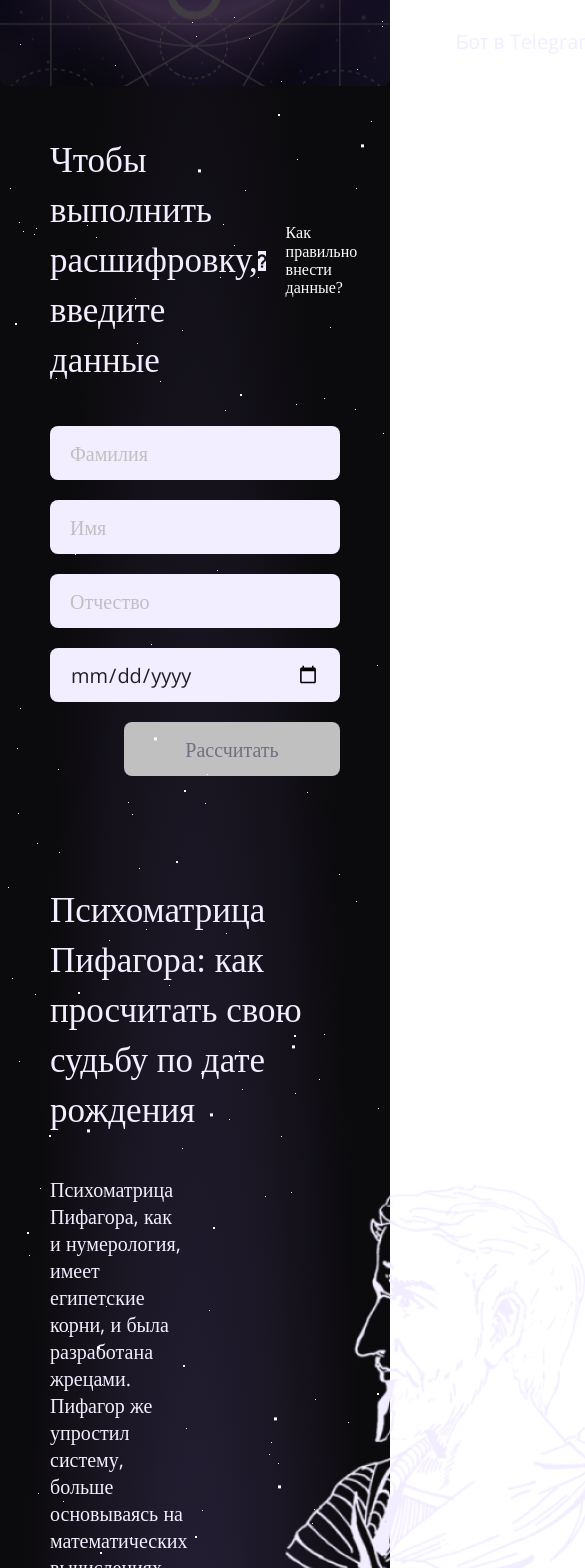
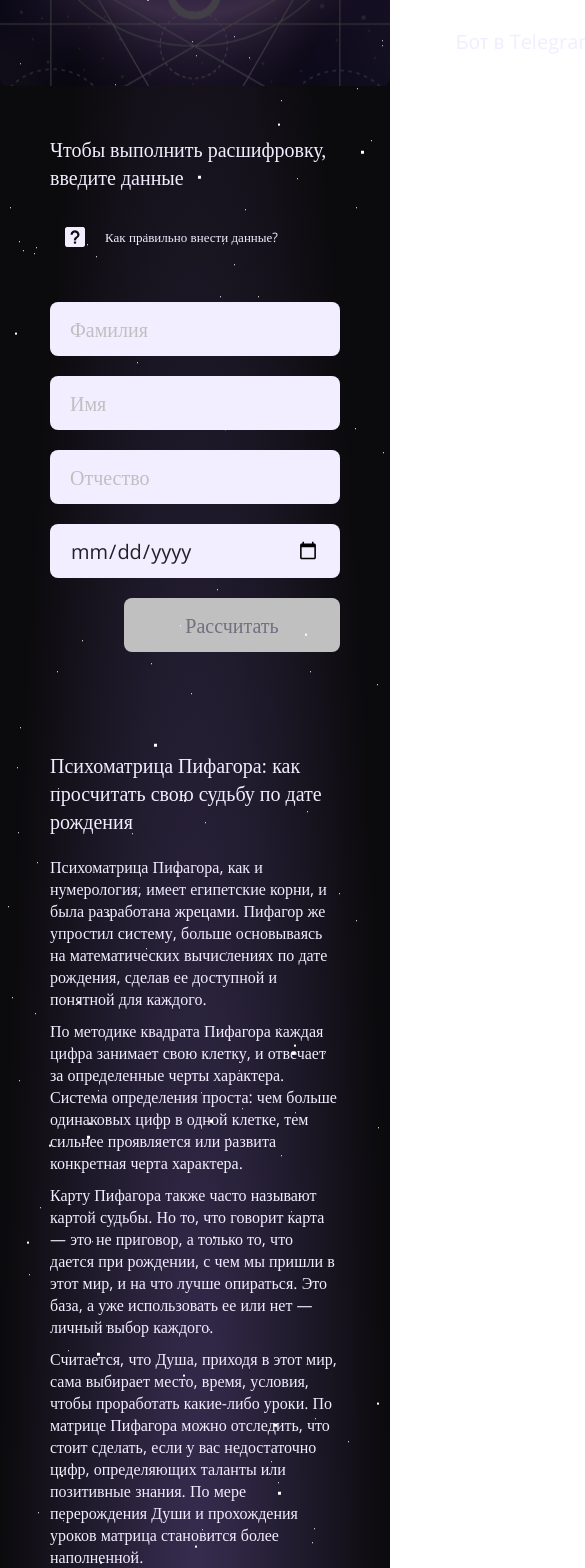
Before and after one commit to vadimsad/Numerology, a React (Create React App) app: page / in a window 390 px wide. Shown: the part 380-1948 px from the top of the page, 585 px wide, since content can reach past the window. Built offline with nearby package versions, Linux system fonts and the light colour scheme; a web font is replaced by a local one.

Commit message:
feat: tablet layout

```diff
--- a/src/Decoding/Decoding.css
+++ b/src/Decoding/Decoding.css
@@ -5,13 +5,11 @@
   width: 100%;
   padding: 0 50px;
 }
-
-/* @media screen and (max-width: 1440px) {
+@media screen and (max-width: 1200px) {
   .decoding {
-    margin: 110px 50px 0;
-    width: auto;
+    margin: 100px auto 0;
   }
-} */
+}
 
 .decoding__title {
   font-family: "Piazzolla";
@@ -22,16 +20,55 @@
   color: #f2edff;
   margin: 0;
 }
+@media screen and (max-width: 1200px) {
+  .decoding__title {
+    font-size: 35px;
+    line-height: 50px;
+  }
+}
+@media screen and (max-width: 900px) {
+  .decoding__title {
+    font-size: 20px;
+    line-height: 28px;
+  }
+}
 
 .decoding__container {
   width: 100%;
   display: flex;
+  align-items: flex-start;
   gap: 20px;
   margin: 40px auto 31px;
+}
+@media screen and (max-width: 1200px) {
+  .decoding__container {
+    margin: 30px auto 34px;
+  }
+  .decoding .decoding__container:nth-child(4) {
+    margin: 30px auto 90px;
+  }
+}
+@media screen and (max-width: 900px) {
+  .decoding__container {
+    margin: 20px auto;
+    flex-direction: column;
+  }
 }
 
 .decoding__text-container {
   max-width: 796px;
+  width: 100%;
+}
+
+@media screen and (max-width: 1200px) {
+  .decoding__text-container {
+    max-width: 452px;
+  }
+}
+@media screen and (max-width: 900px) {
+  .decoding__text-container {
+    max-width: 100%;
+  }
 }
 
 .decoding__text {
@@ -43,11 +80,39 @@
   line-height: 27px;
   color: #f2edff;
 }
+@media screen and (max-width: 900px) {
+  .decoding__text {
+    font-size: 16px;
+    line-height: 22px;
+  }
+}
+
+.decoding__image {
+  width: 524px;
+  display: flex;
+  justify-content: center;
+  align-items: center;
+}
+@media screen and (max-width: 1200px) {
+  .decoding__image {
+    width: 452px;
+  }
+}
+@media screen and (max-width: 900px) {
+  .decoding__image {
+    display: none;
+  }
+}
 
 .decoding__grid-container {
   display: grid;
   grid-template-columns: repeat(3, 1fr);
   gap: 20px;
+}
+@media screen and (max-width: 1200px) {
+  .decoding__grid-container {
+    gap: 30px;
+  }
 }
 
 .decoding__grid-item {
@@ -61,6 +126,18 @@
   align-items: center;
   justify-content: space-between;
   box-sizing: border-box;
+}
+@media screen and (max-width: 1200px) {
+  .decoding__grid-item {
+    width: 130px;
+    height: 130px;
+  }
+}
+@media screen and (max-width: 900px) {
+  .decoding__grid-item {
+    width: 100px;
+    height: 100px;
+  }
 }
 
 .decoding__grid-heading {
@@ -85,6 +162,11 @@
 
 .decoding__items-container {
   margin-left: 34px;
+}
+@media screen and (max-width: 1200px) {
+  .decoding__items-container {
+    margin-left: 0;
+  }
 }
 
 .decoding__items {
@@ -120,12 +202,31 @@
 
 .decoding__mean-container {
   display: flex;
+  justify-content: space-between;
   gap: 20px;
-  margin: 50px 0 50px;
+  margin: 50px 0;
+}
+@media screen and (max-width: 1200px) {
+  .decoding__mean-container {
+    margin: 30px 0;
+  }
 }
 
 .decoding__numbers {
   width: 524px;
   height: 350px;
   border-radius: 8px;
+  -o-object-fit: cover;
+  object-fit: cover;
 }
+@media screen and (max-width: 1200px) {
+  .decoding__numbers {
+    width: 455px;
+    height: 530px;
+  }
+}
+@media screen and (max-width: 900px) {
+  .decoding__numbers {
+    display: none;
+  }
+}
--- a/src/Decoding/Decoding.js
+++ b/src/Decoding/Decoding.js
@@ -7,7 +7,7 @@ export function Decoding() {
   return (
     <section className="decoding">
       <h2 className="decoding__title">
-        Психоматрица Пифагора: как просчитать свою судьбу по дате рождения
+        Психоматрица Пифагора: как просчитать свою судьбу по&nbsp;дате рождения
       </h2>
       <div className="decoding__container">
         <div className="decoding__text-container">
@@ -81,7 +81,7 @@ export function Decoding() {
             <p className="decoding__grid-subheading">Память</p>
           </div>
         </div>
-        <div className="decoding__items-container">
+        <div className="decoding__text-container">
           <p className="decoding__text">
             Для примера возьмем 20 июля 1996 года
           </p>
--- a/src/Footer/Footer.css
+++ b/src/Footer/Footer.css
@@ -5,6 +5,16 @@
   display: flex;
   flex-direction: column;
   align-items: center;
+}
+@media screen and (max-width: 1200px) {
+  .footer {
+    margin: 60px auto 20px;
+  }
+}
+@media screen and (max-width: 900px) {
+  .footer {
+    margin: 20px auto 20px;
+  }
 }
 
 .footer__button {
@@ -23,6 +33,16 @@
   text-align: center;
   color: #222027;
   text-decoration: none;
+}
+@media screen and (max-width: 1200px) {
+  .footer__button {
+    width: 252px;
+  }
+}
+@media screen and (max-width: 900px) {
+  .footer__button {
+    width: 252px;
+  }
 }
 
 .footer__container {
--- a/src/Form/Form.css
+++ b/src/Form/Form.css
@@ -9,6 +9,8 @@
 .form__heading {
   display: flex;
   justify-content: space-between;
+  flex-wrap: wrap;
+  gap: 20px;
   align-items: center;
   max-width: 1319px;
 }
@@ -24,11 +26,24 @@
   color: #f2edff;
 }
 
+@media screen and (max-width: 900px) {
+  .form__title {
+    font-size: 20px;
+    line-height: 28px;
+  }
+}
+
 .form__info {
   display: flex;
   align-items: center;
   gap: 20px;
   position: relative;
+}
+
+@media screen and (max-width: 1200px) {
+  .form__info {
+    padding: 15px;
+  }
 }
 
 .form__question {
@@ -85,6 +100,23 @@
   -webkit-text-decoration: dotted;
   text-decoration: dotted;
   font-weight: 700;
+}
+
+.form__subtitle {
+  margin: 0;
+  font-family: "Open Sans";
+  font-style: normal;
+  font-weight: 400;
+  font-size: 15px;
+  line-height: 20px;
+  color: #f2edff;
+}
+
+@media screen and (max-width: 1200px) {
+  .form__subtitle {
+    font-size: 13px;
+    line-height: 18px;
+  }
 }
 
 .form__form {
```
Also changed, not shown: src/images/Pythagoras Picture.png.
